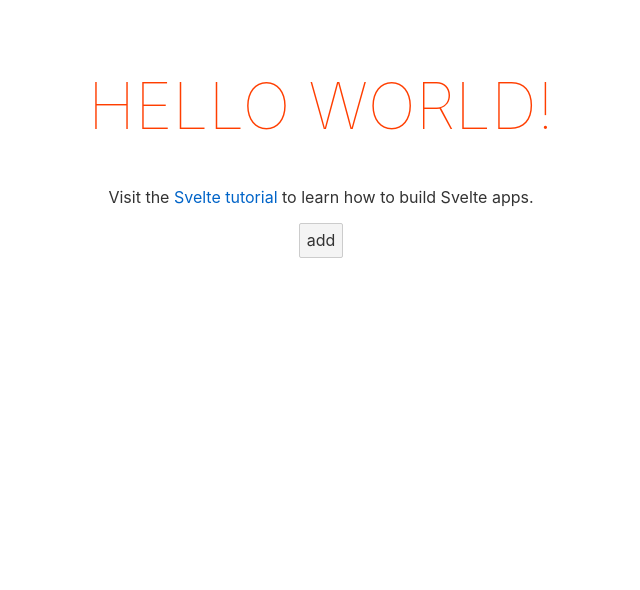
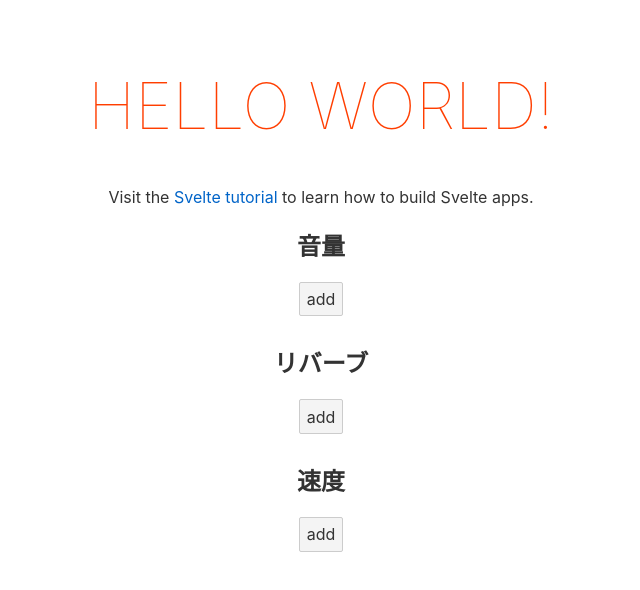
Before and after one commit to yuru-DJ/yuru-DJ-web, a Svelte app: page / in a window 1280 px wide. Shown: the top 590 px of the page, without its empty margins (319-959 px from the left). Built offline with nearby package versions, Linux system fonts and the light colour scheme.

Commit message:
Add role attr to cube params

```diff
--- a/src/App.svelte
+++ b/src/App.svelte
@@ -7,7 +7,9 @@
 <main>
 	<h1>Hello {name}!</h1>
 	<p>Visit the <a href="https://svelte.dev/tutorial">Svelte tutorial</a> to learn how to build Svelte apps.</p>
-	<CubeParams />
+	<CubeParams role={"音量"}/>
+	<CubeParams role={"リバーブ"}/>
+	<CubeParams role={"速度"}/>
 </main>
 
 <style>
--- a/src/components/CubeParams.svelte
+++ b/src/components/CubeParams.svelte
@@ -1,5 +1,7 @@
 <script lang="ts">
 import { getNewCube } from "../api/toio";
+
+export let role: string = 'No name';
 
 let cubeLoaded = false;
 let [x, y, angle] = [-1, -1, -1]
@@ -13,6 +15,8 @@ const onClick = () => {
 }
 </script>
 
+<h2>{role}</h2>
+
 {#if cubeLoaded}
 <div>added!</div>
 <div>({x}, {y}, {angle})</div>
```
